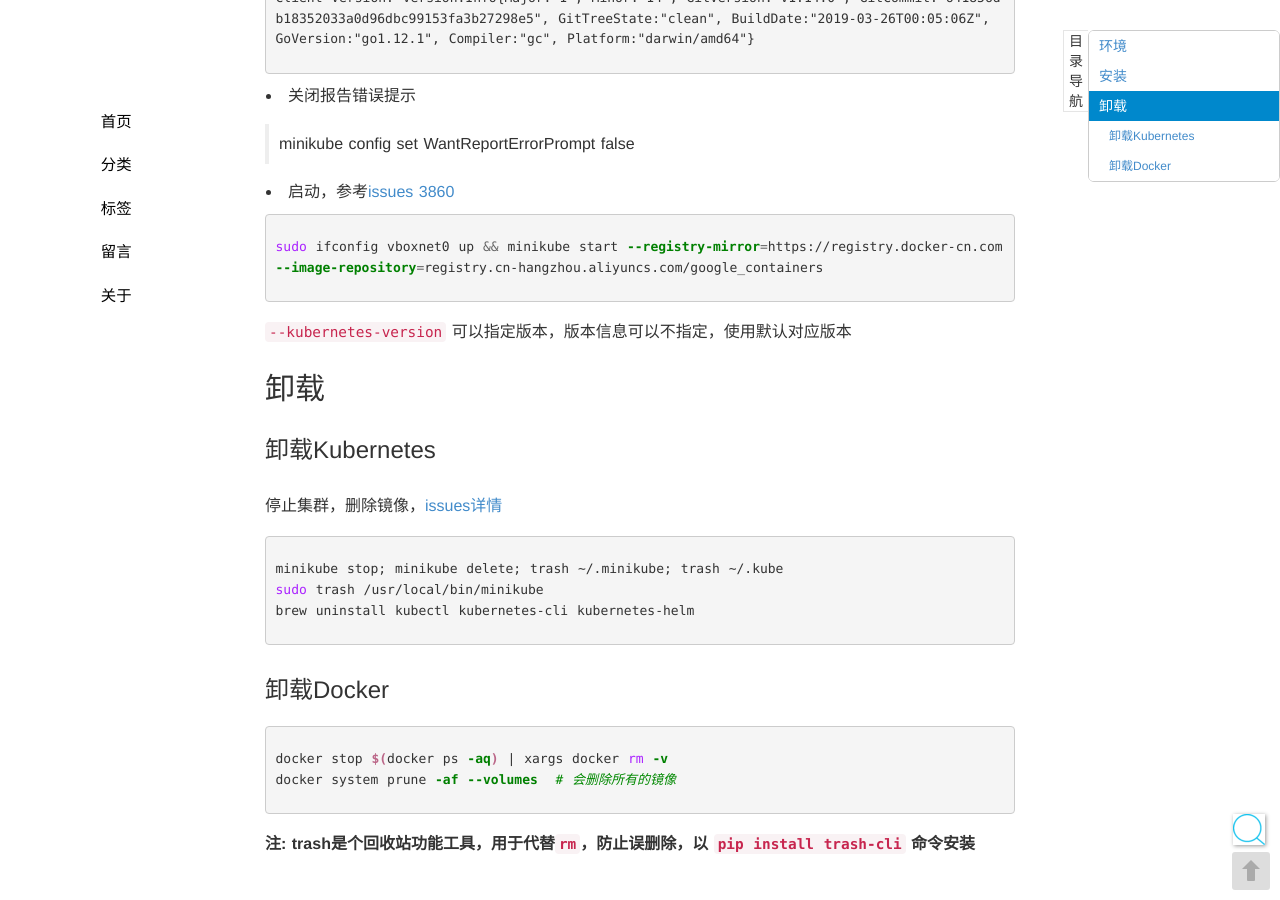
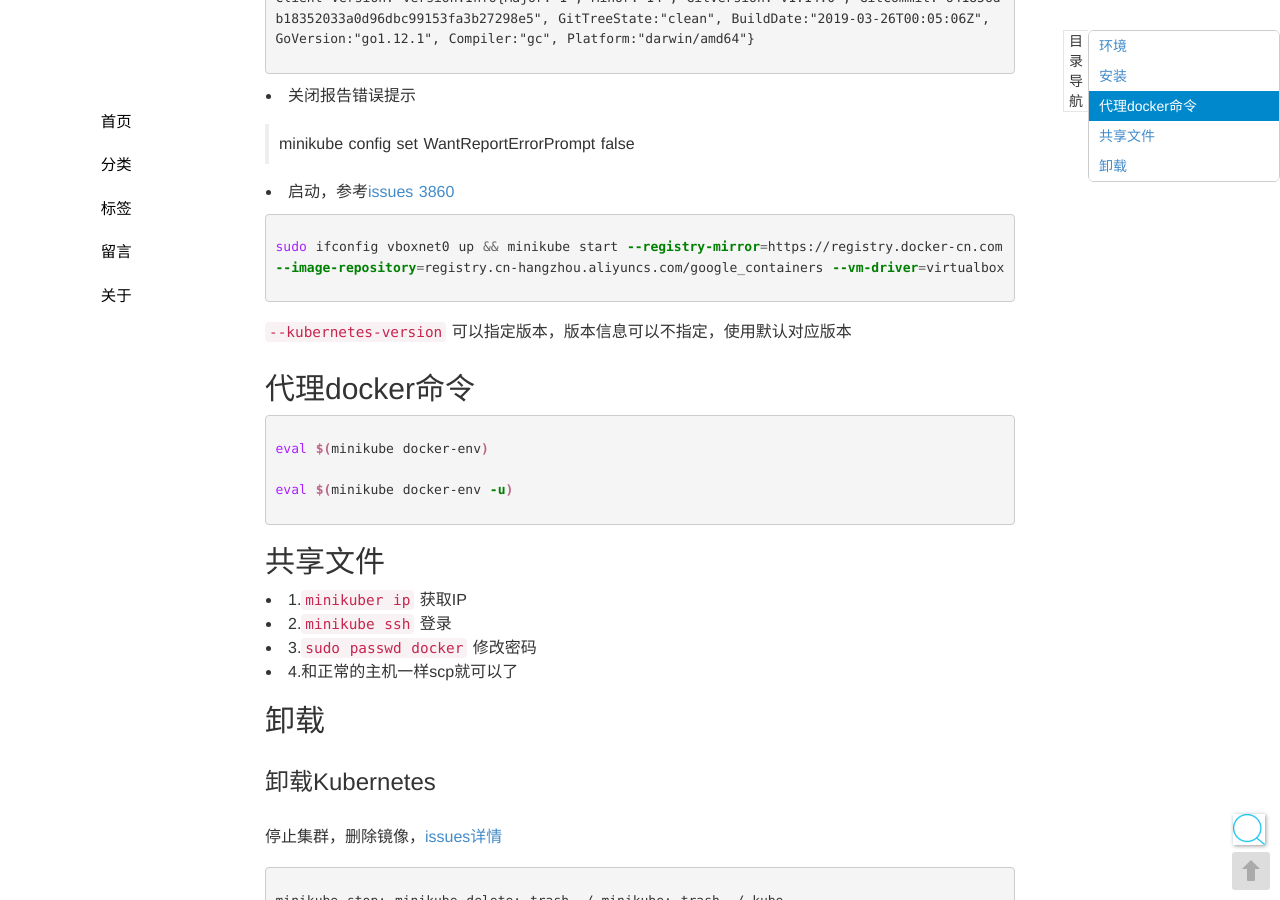
Before and after one commit to seekplum/seekplum.github.io, a Jekyll site: the page built from _posts/2018-09-17-mac-install-kubernetes.md, in a window 1280 px wide and 900 px high, scrolled down 856 px. Built offline with Jekyll 4.4.1, drawn with Linux system fonts in a browser that asks for light colours; comment, search, counter and statistics services are not loaded.

Commit message:
MOD: minikube 启动时指定driver

````diff
--- a/_posts/2018-09-17-mac-install-kubernetes.md
+++ b/_posts/2018-09-17-mac-install-kubernetes.md
@@ -46,10 +46,25 @@ Client Version: version.Info{Major:"1", Minor:"14", GitVersion:"v1.14.0", GitCom
 * 启动，参考[issues 3860](https://github.com/kubernetes/minikube/issues/3860)
 
 ```bash
-sudo ifconfig vboxnet0 up && minikube start --registry-mirror=https://registry.docker-cn.com --image-repository=registry.cn-hangzhou.aliyuncs.com/google_containers
+sudo ifconfig vboxnet0 up && minikube start --registry-mirror=https://registry.docker-cn.com --image-repository=registry.cn-hangzhou.aliyuncs.com/google_containers --vm-driver=virtualbox
 ```
 
 `--kubernetes-version` 可以指定版本，版本信息可以不指定，使用默认对应版本
+
+## 代理docker命令
+
+```bash
+eval $(minikube docker-env)
+
+eval $(minikube docker-env -u)
+```
+
+## 共享文件
+
+* 1.`minikuber ip` 获取IP
+* 2.`minikube ssh` 登录
+* 3.`sudo passwd docker` 修改密码
+* 4.和正常的主机一样scp就可以了
 
 ## 卸载
 
````
